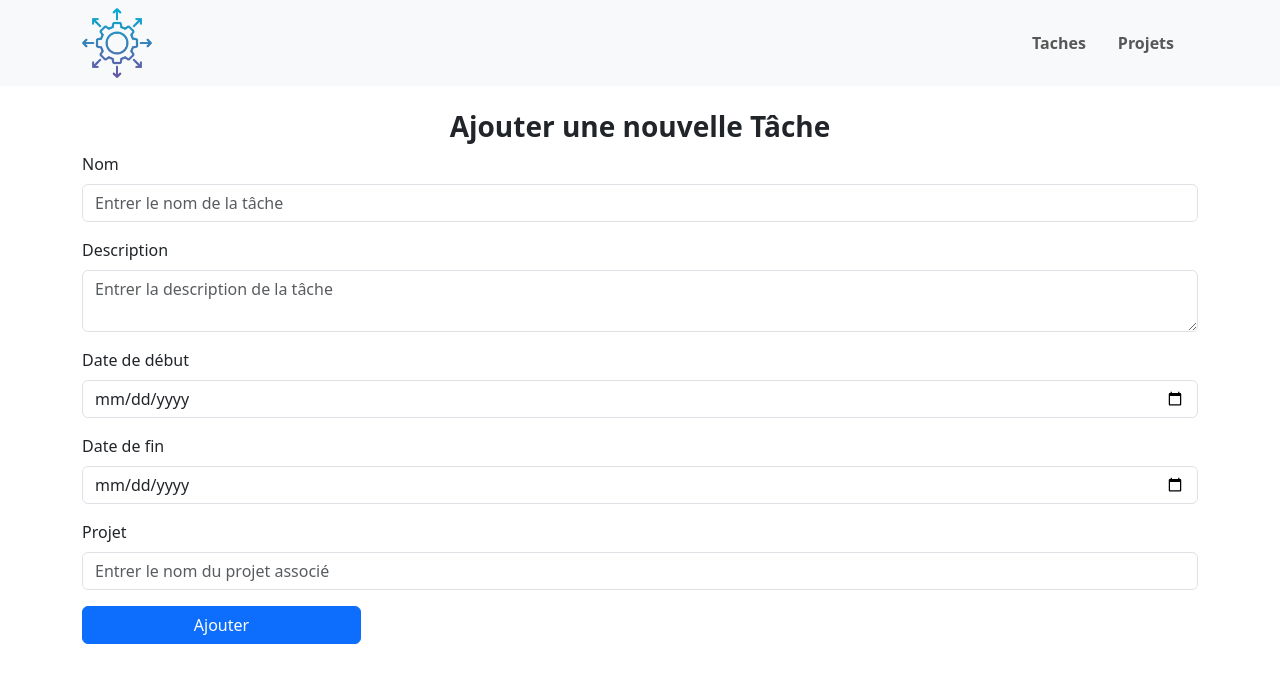
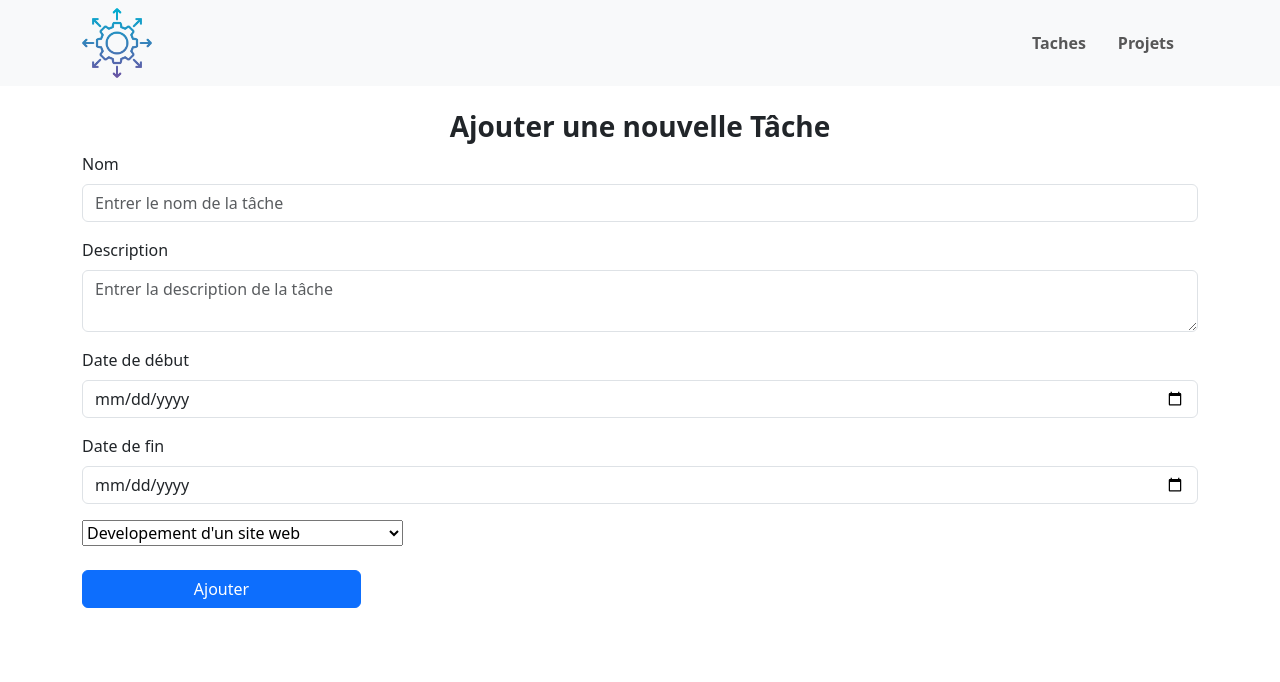
Before and after one commit to HarounaTraore/gestion-taches-et-projets, a Vue app: page /tache/ajouter in a window 1280 px wide. Shown: the top 682 px of the page. Built offline with nearby package versions, Linux system fonts and the light colour scheme.

Commit message:
Correction de module taches

```diff
--- a/src/components/taches/AjouterTache.vue
+++ b/src/components/taches/AjouterTache.vue
@@ -46,15 +46,7 @@
         />
       </div>
       <div class="mb-3">
-        <label for="projet" class="form-label">Projet</label>
-        <input
-          type="text"
-          class="form-control"
-          id="projet"
-          placeholder="Entrer le nom du projet associé"
-          v-model="nouvelleTache.projet"
-          required
-        />
+        <select for="projet" class="form-label" ><option v-for="projet, index in store.projects" :key="index" :value="projet.nom">{{ projet.nom }}</option></select>
       </div>
       <button type="submit" class="btn btn-primary w-25">Ajouter</button>
     </form>
@@ -64,6 +56,7 @@
 <script setup>
 import { ref } from "vue";
 import { useGestionStore } from "@/stores/gestion";
+
 
 const store = useGestionStore();
 
--- a/src/components/taches/ModifierTache.vue
+++ b/src/components/taches/ModifierTache.vue
@@ -7,7 +7,7 @@
         <input
           type="text"
           id="nom"
-          v-model="tacheModifiee.nom"
+          v-model="store.tache.nom"
           class="form-control"
           placeholder="Entrer le nom de la tâche"
           required
@@ -17,7 +17,7 @@
         <label for="description" class="form-label">Description</label>
         <textarea
           id="description"
-          v-model="tacheModifiee.description"
+          v-model="store.tache.description"
           class="form-control"
           placeholder="Entrer la description de la tâche"
           required
@@ -28,7 +28,7 @@
         <input
           type="date"
           id="dateDebut"
-          v-model="tacheModifiee.dateDebut"
+          v-model="store.tache.dateDebut"
           class="form-control"
           required
         />
@@ -38,21 +38,13 @@
         <input
           type="date"
           id="dateFin"
-          v-model="tacheModifiee.dateFin"
+          v-model="store.tache.dateFin"
           class="form-control"
           required
         />
       </div>
       <div class="mb-3">
-        <label for="projet" class="form-label">Projet</label>
-        <input
-          type="text"
-          id="projet"
-          v-model="tacheModifiee.projet"
-          class="form-control"
-          placeholder="Entrer le nom du projet associé"
-          required
-        />
+        <select for="projet" class="form-label" ><option v-for="projet, index in store.projects" :key="index" :value="projet.nom" selected="s">{{ projet.nom }}</option></select>
       </div>
       <button type="submit" class="btn btn-primary w-25">Enregistrer</button>
     </form>
@@ -60,21 +52,13 @@
 </template>
 
 <script setup>
-import { ref } from "vue";
 import { useGestionStore } from "@/stores/gestion";
 import { useRoute, useRouter } from "vue-router";
 
 const store = useGestionStore();
-const route = useRoute();
-const router = useRouter();
 
 const tache = store.tache;
-const tacheModifiee = ref({ ...tache.value });
 
-const modifierTache = () => {
-  store.editTache(tacheModifiee.value);
-  router.push('/tache');
-};
 </script>
 
 <style scoped>
```
